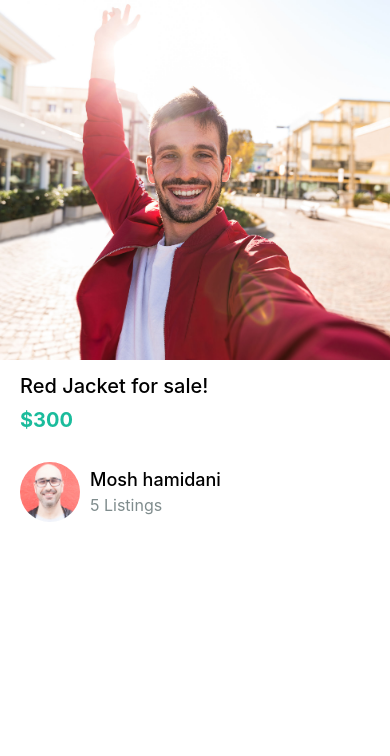
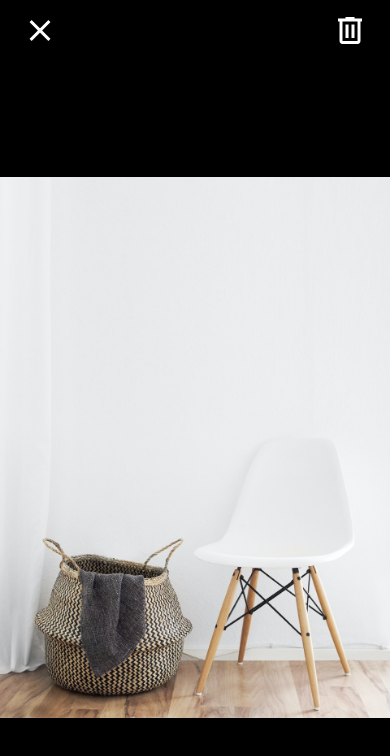
Before and after one commit to PrasathRavichandran/sell-it, a React Native app: screen / in a window 390 px wide. Shown: the top 756 px of the page. Built offline with nearby package versions, Linux system fonts and the light colour scheme.

Commit message:
View product screen, reclape placeholder with icon done.

```diff
--- a/App.tsx
+++ b/App.tsx
@@ -10,8 +10,8 @@
     <>
       <StatusBar style="auto" />
       {/* <InitScreen /> */}
-      {/* <ViewProductScreen /> */}
-      <ListingDetailsScreen />
+      <ViewProductScreen />
+      {/* <ListingDetailsScreen /> */}
     </>
   );
 }
--- a/app/screens/ViewProductScreen.tsx
+++ b/app/screens/ViewProductScreen.tsx
@@ -6,6 +6,7 @@
   View,
 } from "react-native";
 import React from "react";
+import Icons from "@expo/vector-icons/MaterialCommunityIcons";
 import { Colors } from "../config/Colors";
 
 const ViewProductScreen = () => {
@@ -13,10 +14,12 @@
     <SafeAreaView style={styles.conatiner}>
       <View style={styles.viewProductContainer}>
         <View style={styles.iconView}>
-          <TouchableOpacity style={styles.iconContainer}></TouchableOpacity>
-          <TouchableOpacity
-            style={[styles.iconContainer, { backgroundColor: Colors.peas }]}
-          ></TouchableOpacity>
+          <TouchableOpacity style={styles.iconContainer}>
+            <Icons name="close" color={Colors.white} size={36} />
+          </TouchableOpacity>
+          <TouchableOpacity style={styles.iconContainer}>
+            <Icons name="trash-can-outline" color={Colors.white} size={36} />
+          </TouchableOpacity>
         </View>
         <View style={styles.imageContainer}>
           <Image
@@ -47,9 +50,10 @@
     paddingTop: 10,
   },
   iconContainer: {
-    width: 60,
-    height: 60,
-    backgroundColor: Colors.tomato,
+    width: 40,
+    height: 40,
+    justifyContent: "center",
+    alignItems: "center",
   },
   imageContainer: {
     flex: 1,
```
